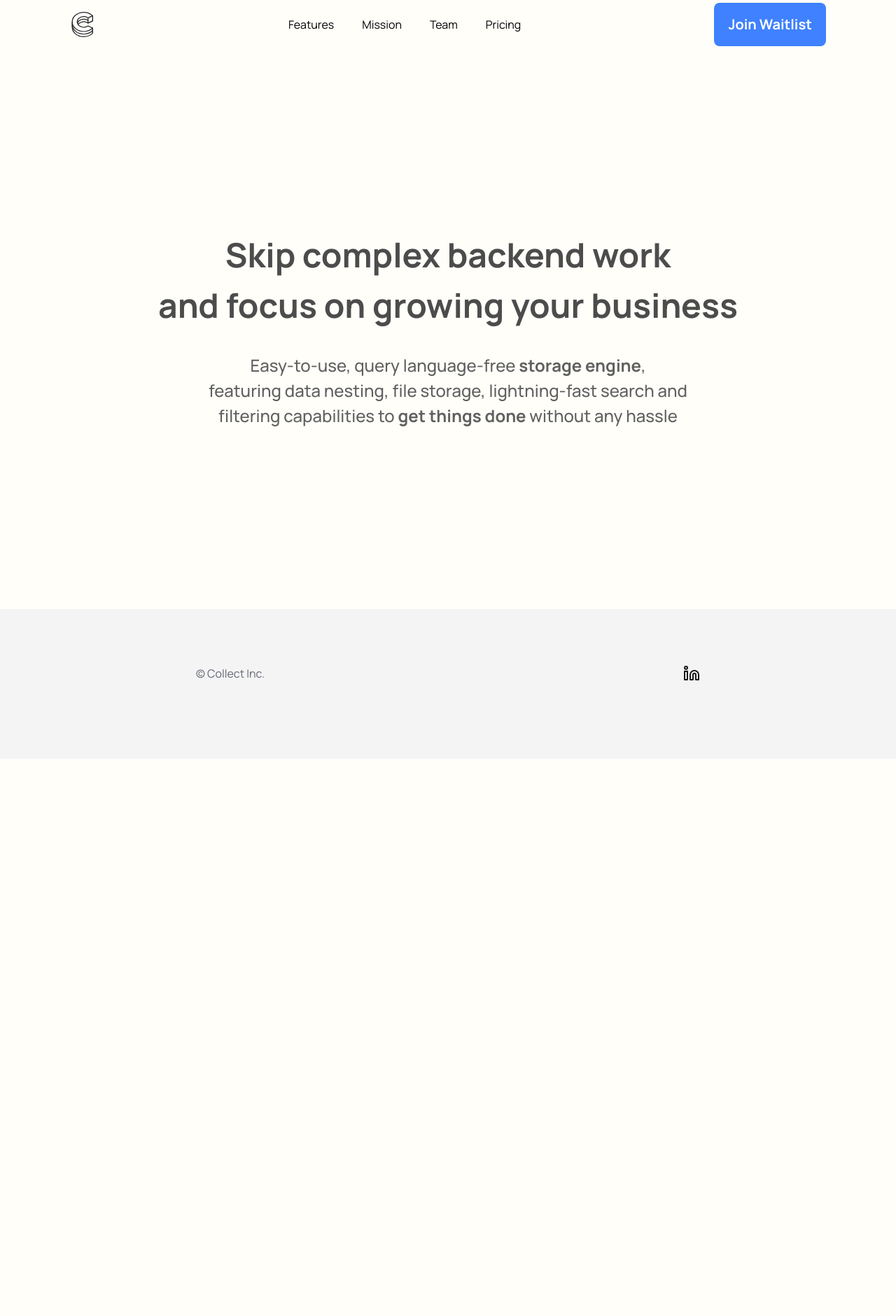
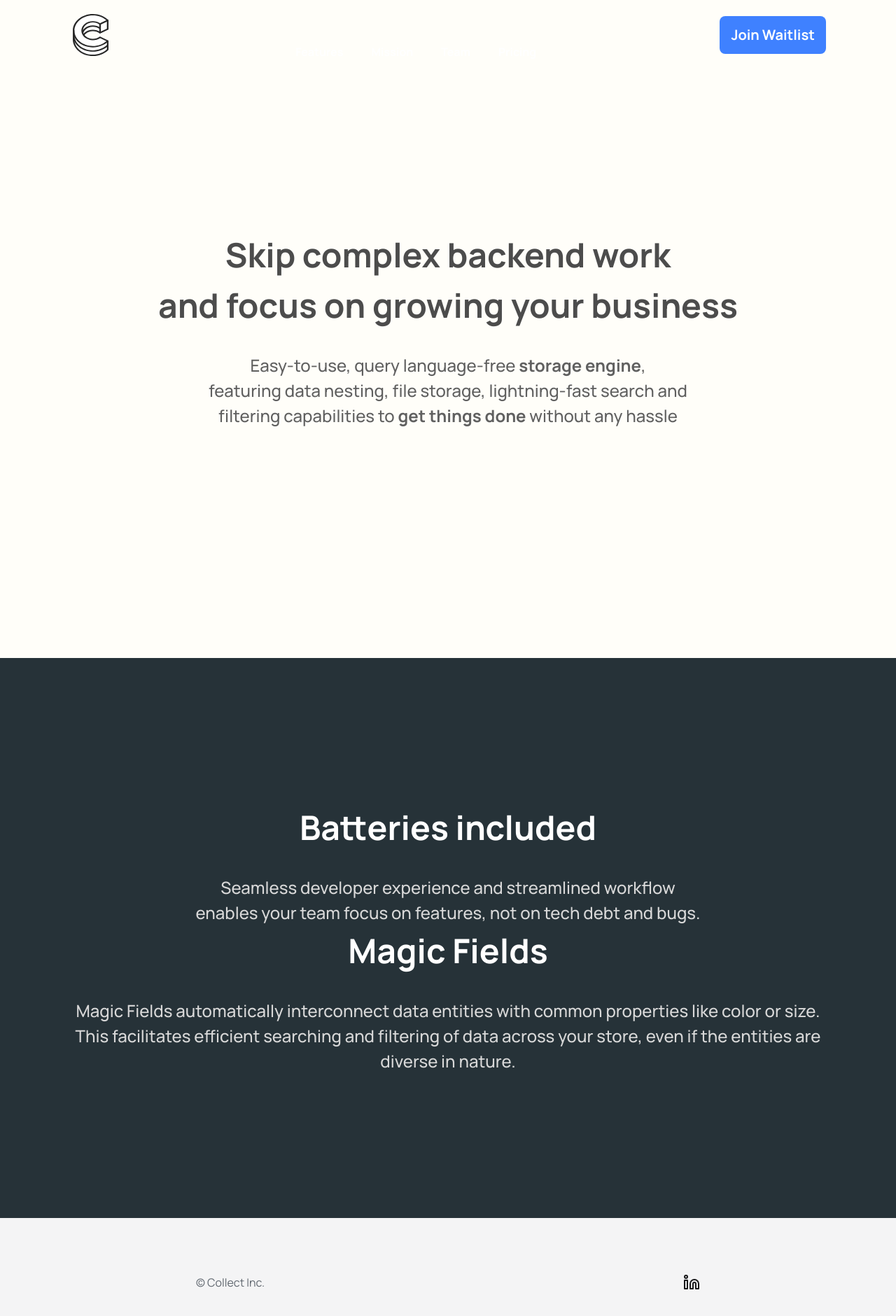
Before and after one commit to collect-so/public, a Next.js app: page / in a window 1280 px wide. Shown: the top 1880 px of the page at 70% size. Before the commit the page ends 1084 px from the top, so only its background shows below. Built offline with nearby package versions, Linux system fonts and the light colour scheme.

Commit message:
Remove old header

```diff
--- /dev/null
+++ b/src/Sections/Devs/index.tsx
@@ -0,0 +1,34 @@
+import { Section } from "@common/section";
+
+export function DevsSection() {
+  return (
+    <Section
+      className="min-h-screen mt-[70px] md:mt-[60px] grid place-content-center"
+      data-theme="dark"
+    >
+      <div className="container">
+        <div className="basis-1/1 text-center">
+          <h2 className="text-3xl font-bold mb-8 text-content-primary-dark md:text-2xl">
+            Batteries included
+          </h2>
+          <h4 className="text-xl font-medium text-content-secondary-dark">
+            Seamless developer experience and streamlined workflow{" "}
+            <br className="sm:hidden" /> enables your team focus on features,
+            not on tech debt and bugs.
+          </h4>
+        </div>
+        <div className="basis-1/1 text-center">
+          <h2 className="text-3xl font-bold mb-8 text-content-primary-dark md:text-2xl">
+            Magic Fields
+          </h2>
+          <h4 className="text-xl font-medium text-content-secondary-dark">
+            Magic Fields automatically interconnect data entities with common
+            properties like color or size. This facilitates efficient searching
+            and filtering of data across your store, even if the entities are
+            diverse in nature.
+          </h4>
+        </div>
+      </div>
+    </Section>
+  );
+}
--- a/src/components/Layout/Header/index.tsx
+++ /dev/null
@@ -1,33 +0,0 @@
-import { ComponentPropsWithoutRef } from 'react'
-import { EmailDialog } from '~/components/EmailDialog'
-import { Logo } from '~/components/ui'
-import { styled } from '~/config/stitches.config'
-
-const Wrapper = styled('header', {
-  position: 'fixed',
-  display: 'flex',
-  justifyContent: 'space-between',
-  radii: '$md',
-  alignItems: 'center',
-  zIndex: '$header',
-  height: '$header',
-  top: '$pagePaddingBottom',
-  bg: '$surface2',
-  left: '$pagePaddingLeft',
-  right: '$pagePaddingRight',
-  p: '$3',
-  backdropFilter: 'blur(12px)',
-  backgroundColor: 'hsla(0, 0%, 100%, 0.5)',
-  borderColor: 'hsla(0, 0%, 92%, 0.93)',
-  maxWidth: '$md',
-  mx: 'auto',
-})
-
-export function Header(props: ComponentPropsWithoutRef<'header'>) {
-  return (
-    <Wrapper as="header" {...props}>
-      <Logo size={48} />
-      <EmailDialog />
-    </Wrapper>
-  )
-}
--- a/src/components/Layout/header/components/logo.tsx
+++ b/src/components/Layout/header/components/logo.tsx
@@ -3,7 +3,7 @@ import { Logo as Logotype } from "@common/logo";
 export const Logo = () => {
   return (
     <div className="flex items-center cursor-pointer">
-      <div className="next-image-center flex items-center grow w-[36px] h-[36px] md:w-[32px] md:h-[32px]">
+      <div className="next-image-center flex items-center grow w-[60px] h-[60px] md:w-[40px] md:h-[40px]">
         <Logotype />
       </div>
     </div>
--- a/src/components/Layout/header/components/menu-item.tsx
+++ b/src/components/Layout/header/components/menu-item.tsx
@@ -53,13 +53,10 @@ export const MenuItem = ({ item }: { item: IMenuItem }) => {
       <a href={item.url}>
         <div
           onMouseEnter={handleMouseEnter}
-          className={cx(
-            "flex items-center md:justify-between hover:text-base-gray active:text-base-dark-gray md:w-full",
-            {
-              "text-base-gray": isCurrentMenuItemOpen,
-              "fill-base-gray": isCurrentMenuItemOpen,
-            },
-          )}
+          className={cx("text-center w-full ", {
+            "text-base-gray": isCurrentMenuItemOpen,
+            "fill-base-gray": isCurrentMenuItemOpen,
+          })}
         >
           <NavText className="md:py-[25px]">{item.name}</NavText>
           {item.children?.length ? (
--- a/src/components/Layout/header/components/nav-item.tsx
+++ b/src/components/Layout/header/components/nav-item.tsx
@@ -18,7 +18,7 @@ export const NavItem: FunctionComponent<NavItem> = ({
     <div
       className={cx(
         className,
-        "md:w-full md:grow w-max md:flex-col flex flex-row items-center md:items-start cursor-pointer relative px-[20px] py-[12px] md:px-[3px] md:py-0",
+        "md:w-full md:grow w-max md:flex-col flex flex-row items-center  cursor-pointer relative px-[20px] py-[12px] md:px-[3px] md:py-0 text-center",
         child
           ? "md:min-h-[30px] md:mb-[10px] md:ml-[20px]"
           : "md:border-b border-transparent",
--- a/src/components/Layout/header/components/nav-text.tsx
+++ b/src/components/Layout/header/components/nav-text.tsx
@@ -11,9 +11,11 @@ export const NavText: FunctionComponent<
     <p
       className={cx(
         className,
-        "typography-menu-primary w-max transition hover:text-base-gray active:text-base-dark-gray",
+        "font-bold",
+        "w-max transition",
+        "md:text-base",
         {
-          "typography-menu-secondary": child,
+          "text-content-primary-light": child,
         },
       )}
     >
--- a/src/components/Layout/header/components/navbar.tsx
+++ b/src/components/Layout/header/components/navbar.tsx
@@ -19,7 +19,7 @@ export const Navbar: FunctionComponent<PropsWithChildren> = ({ children }) => {
           "backdrop-blur": scrollStarted,
           // "bg-base-light-black/90": !isOpen && darkMode,
           // "bg-base-white/60": !isOpen && lightMode,
-          // "shadow-[0px_0px_15px_rgba(0,0,0,0.1)]": !isOpen && lightMode,
+          "shadow-[0px_0px_15px_rgba(0,0,0,0.1)]": !isOpen && lightMode,
           "text-content-primary-light": lightMode && !isOpen,
           "text-content-primary-dark": isOpen || darkMode,
           "bg-background-dark": isOpen,
@@ -27,7 +27,7 @@ export const Navbar: FunctionComponent<PropsWithChildren> = ({ children }) => {
         "flex flex-row justify-between items-center fixed z-30 w-full top-0 ",
       )}
     >
-      <Container className="flex flex-row justify-between items-center h-[70px] md:h-[60px]">
+      <Container className="flex flex-row justify-between items-center h-[100px] md:h-[60px]">
         {children}
       </Container>
     </nav>
--- a/src/components/Layout/header/index.tsx
+++ b/src/components/Layout/header/index.tsx
@@ -72,7 +72,6 @@ export const Header = () => {
 
   const intersectDarkContainers = useIntersectionByQuery("[data-theme=dark]");
   const [scrollStarted, setScrollStarted] = useState(false);
-
   const resetNav = () => {
     close();
     closeMenuItem();
--- a/src/components/button/index.tsx
+++ b/src/components/button/index.tsx
@@ -14,8 +14,8 @@ export const Button: FC<Props> = ({ children, className, icon, ...props }) => {
       className={cx(
         className,
         "bg-accent-brand rounded-[8px] text-base-white  font-bold duration-300",
-        "py-[16px] px-[20px] text-base",
-        "md:py-[12px] md:px-[16px] md:text-sm",
+        "py-[12px] px-[16px] text-base",
+        "md:py-[8px] md:px-[12px] md:text-sm",
       )}
       {...props}
     >
--- a/src/components/section/index.tsx
+++ b/src/components/section/index.tsx
@@ -13,7 +13,14 @@ export const Section: FC<PropsWithChildren<SectionProps>> = ({
   ...props
 }) => {
   return (
-    <section className={cx("section", className)} {...props}>
+    <section
+      className={cx(
+        "section",
+        { "bg-background-dark": props["data-theme"] === "dark" },
+        className,
+      )}
+      {...props}
+    >
       {children}
     </section>
   );
--- a/src/pages/index.tsx
+++ b/src/pages/index.tsx
@@ -1,6 +1,7 @@
 import Head from "next/head";
 import { HeroSection } from "~/Sections/Hero";
 import { Layout } from "~/components/Layout";
+import { DevsSection } from "~/Sections/Devs";
 
 const getAbsoluteURL = (path: string) => {
   if (typeof window === "undefined") {
@@ -39,6 +40,7 @@ export default function Home() {
       </Head>
       <Layout>
         <HeroSection />
+        <DevsSection />
       </Layout>
     </>
   );
```
